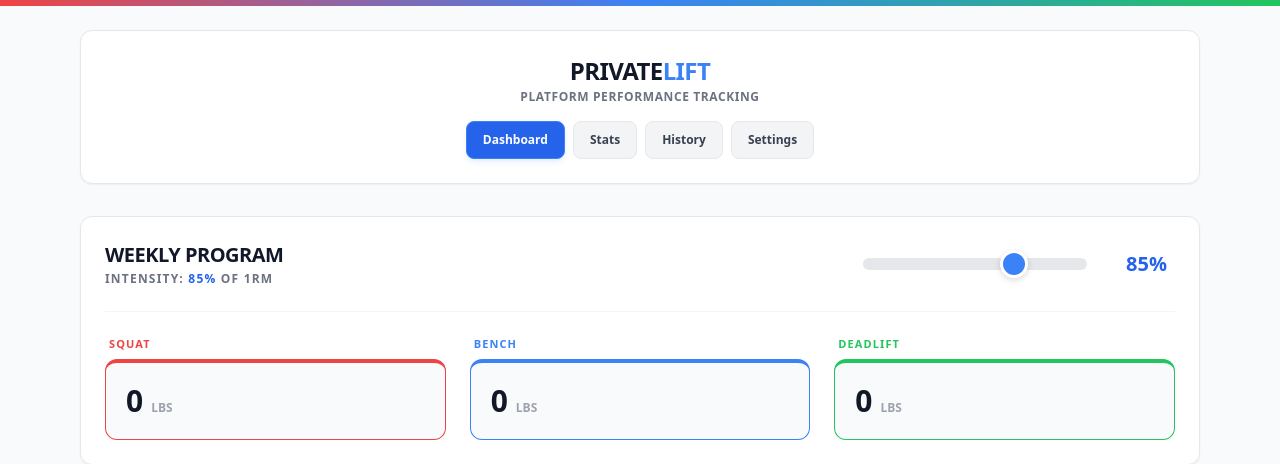
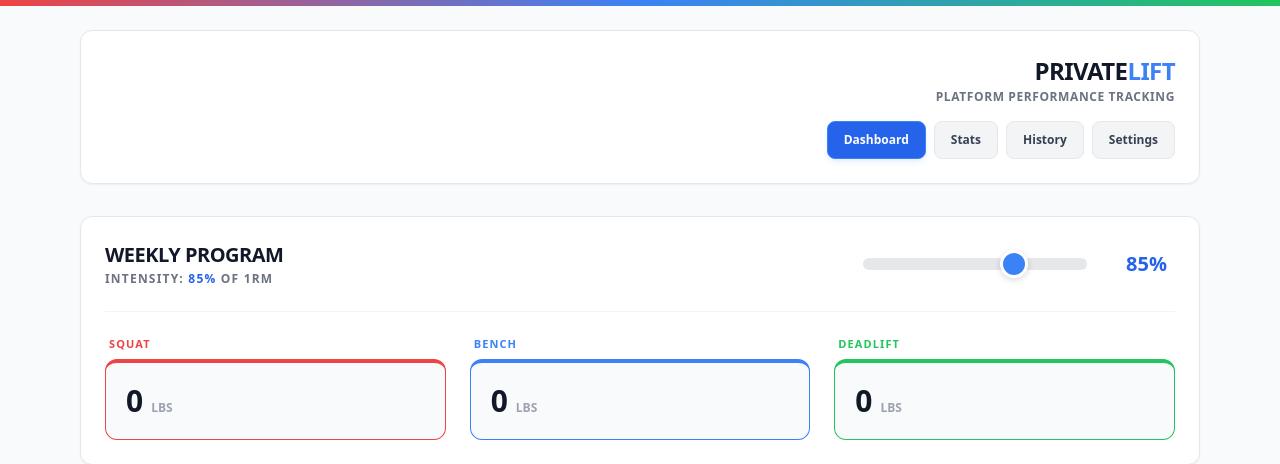
Before and after one commit to jeremiahn/PrivateLift, a Django app: page / in a window 1280 px wide. Shown: the top 464 px of the page. Run offline with Django 5.2, Linux system fonts and the light colour scheme; the visitor is signed in with stand-in values (Sample User, id 1); data that the repository does not hold is empty; some libraries are stand-ins or nearby versions.

Commit message:
UI: Right-align PRIVATELIFT brand header on all pages

```diff
--- a/lifting/templates/lifting/base.html
+++ b/lifting/templates/lifting/base.html
@@ -13,8 +13,8 @@
     <div class="h-1.5 bg-gradient-to-r from-red-500 via-blue-500 to-green-500 w-full"></div>
 
     <main class="max-w-6xl mx-auto px-2 py-4 pb-20 sm:px-4 sm:py-6 md:pb-6">
-        <header class="flex flex-col items-center bg-white dark:bg-gray-800 p-4 md:p-6 rounded-xl border border-gray-200 dark:border-gray-700 shadow-sm dark:shadow-lg mb-4 md:mb-8 transition-colors gap-3 md:gap-4">
-            <div class="text-center">
+        <header class="flex flex-col items-end bg-white dark:bg-gray-800 p-4 md:p-6 rounded-xl border border-gray-200 dark:border-gray-700 shadow-sm dark:shadow-lg mb-4 md:mb-8 transition-colors gap-3 md:gap-4">
+            <div class="text-right">
                 <a href="{% url 'dashboard' %}" class="text-xl md:text-2xl font-black text-gray-900 dark:text-white tracking-tight hover:text-blue-500 transition">
                     PRIVATE<span class="text-blue-500">LIFT</span>
                 </a>
```
